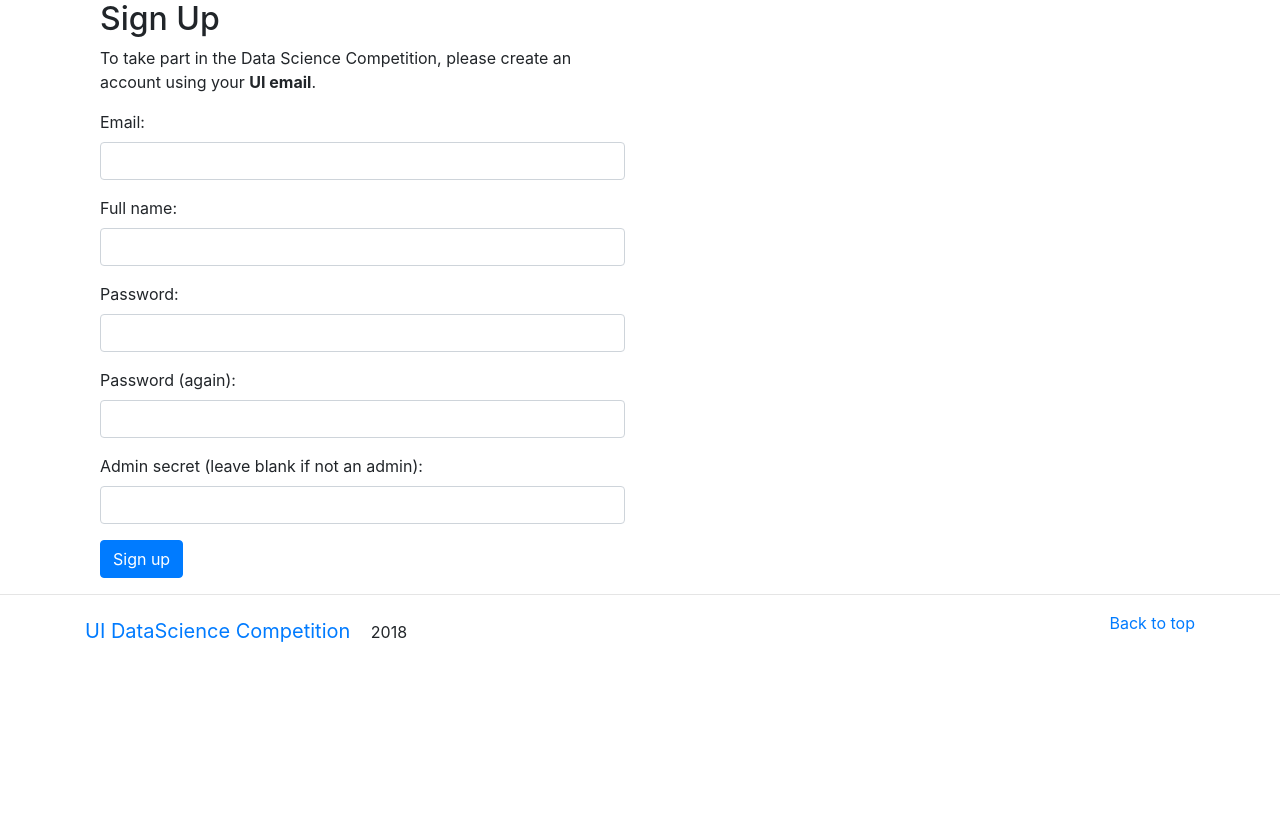
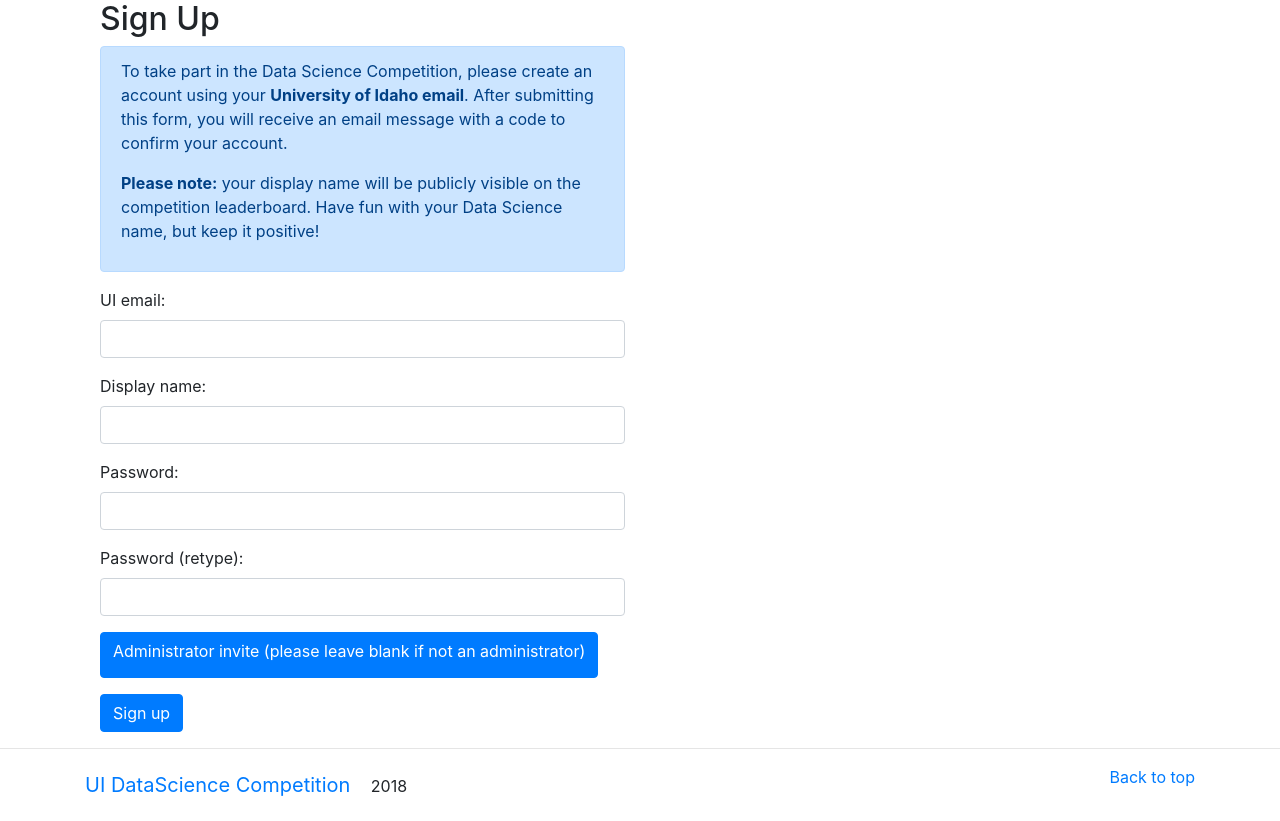
Before and after one commit to CamdenClark/dscomp, a Flask app: page /register in a window 1280 px wide. Shown: the part 56-877 px from the top of the page. Before the commit the page ends 698 px from the top, so only its background shows below. Run offline with Flask 2, Linux system fonts and the light colour scheme; some libraries are stand-ins or nearby versions.

Commit message:
registration form: add display name alert, hide admin secret

```diff
--- a/dscomp/templates/register.html
+++ b/dscomp/templates/register.html
@@ -4,16 +4,19 @@
 <div class="container">
   <div class="col-md-6">
     <h2>Sign Up</h2>
-    <p>To take part in the Data Science Competition, please create an account using your <strong>UI email</strong>.</p>
+    <div class="alert alert-primary" role="alert">
+      <p>To take part in the Data Science Competition, please create an account using your <strong>University of Idaho email</strong>. After submitting this form, you will receive an email message with a code to confirm your account.</p>
+      <p><strong>Please note:</strong> your display name will be publicly visible on the competition leaderboard. Have fun with your Data Science name, but keep it positive!</p>
+    </div>
     {% if error %}<div class="alert alert-danger">Error: {{ error }}</div>{% endif %}
     <form action="" method="post">
       <div class="form-group">
-        <label for="emailinput">Email:</label>
+        <label for="emailinput">UI email:</label>
         <input type="text" class="form-control" id="emailinput"
                 name="email" size="30" value="{{ request.form.email }}">
       </div>
       <div class="form-group">
-        <label for="fullnameinput">Full name:</label>
+        <label for="fullnameinput">Display name:</label>
         <input type="text" class="form-control" id="fullnameinput"
                 name="fullname" size="30" value="{{ request.form.name }}">
       </div>
@@ -22,12 +25,19 @@
         <input class="form-control" type="password" name="password" id="pwinput" size="30">
       </div>
       <div class="form-group">
-        <label for="pw2input">Password (again):</label>
+        <label for="pw2input">Password (retype):</label>
         <input class="form-control" type="password" name="password2" id="pw2input" size="30">
       </div>
       <div class="form-group">
-        <label for="admin">Admin secret (leave blank if not an admin):</label>
-        <input class="form-control" type="password" name="admin" id="admin" size="30">
+
+          <button class="btn btn-primary" type="button" data-toggle="collapse" data-target="#collapseExample" aria-expanded="false" aria-controls="collapseExample">
+              <label for="admin">Administrator invite (please leave blank if not an administrator)</label>
+          </button>
+          <div class="collapse" id="collapseExample">
+            <div class="card card-body">
+              <input class="form-control" type="password" name="admin" id="admin" size="30">
+            </div>
+          </div>
       </div>
       <button type="submit" class="btn btn-primary">Sign up</button>
     </form>
```
